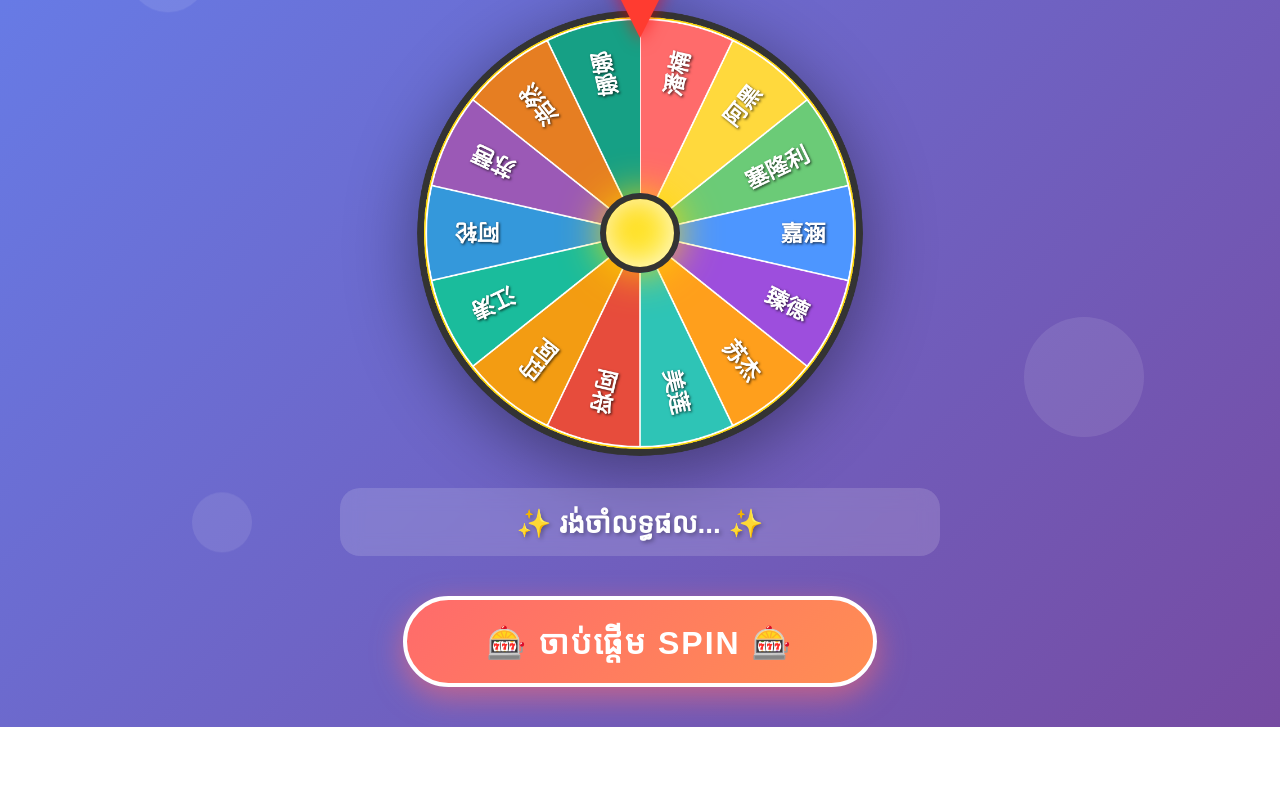
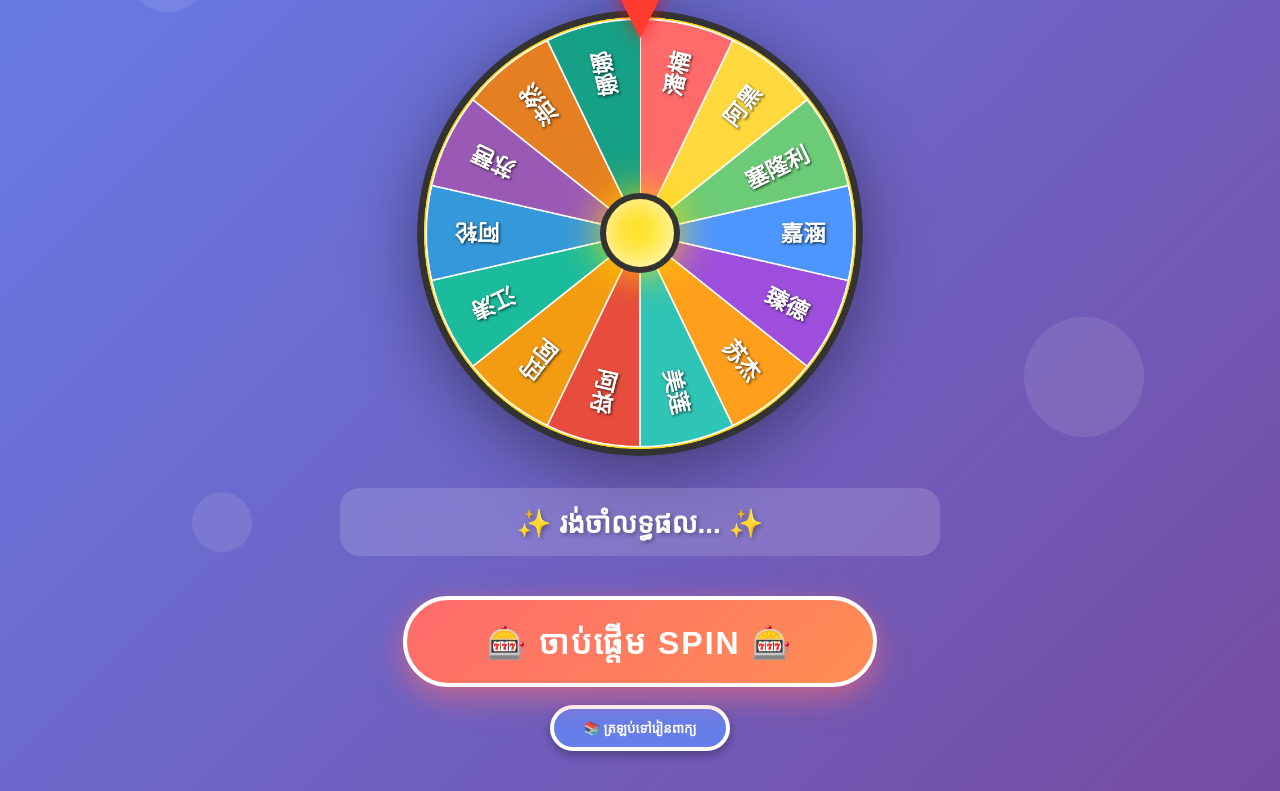
Before and after one commit to cara868710-web/my-flashcards, a plain HTML site: page lucky-wheel.html in a window 1280 px wide. Shown: the part 143-934 px from the top of the page. Before the commit the page ends 870 px from the top, so only its background shows below. Drawn offline with Linux system fonts and the light colour scheme.

Commit message:
Update lucky-wheel.html

```diff
--- a/lucky-wheel.html
+++ b/lucky-wheel.html
@@ -331,10 +331,18 @@
         <div id="result">✨ រង់ចាំលទ្ធផល... ✨</div>
 
         <div class="button-container">
-            <button id="spinBtn" onclick="spin()">
-                <span>🎰 ចាប់ផ្តើម SPIN 🎰</span>
-            </button>
-        </div>
+    <!-- ប៊ូតុង SPIN -->
+    <button id="spinBtn" onclick="spin()">
+        <span>🎰 ចាប់ផ្តើម SPIN 🎰</span>
+    </button>
+
+    <br><br>
+
+    <!-- ប៊ូតុងត្រឡប់ក្រោយ (ដាក់នៅខាងក្រៅ spinBtn) -->
+    <button onclick="window.location.href='index.html'" style="padding: 10px 30px; border-radius: 50px; background: #667eea; color: white; border: 4px solid white; font-family: 'Khmer OS Battambang'; cursor: pointer; font-weight: bold; box-shadow: 0 4px 10px rgba(0,0,0,0.3);">
+        📚 ត្រឡប់ទៅរៀនពាក្យ
+    </button>
+</div>
     </div>
 
     <script>
@@ -552,4 +560,5 @@
         });
     </script>
 </body>
+
 </html>
```
